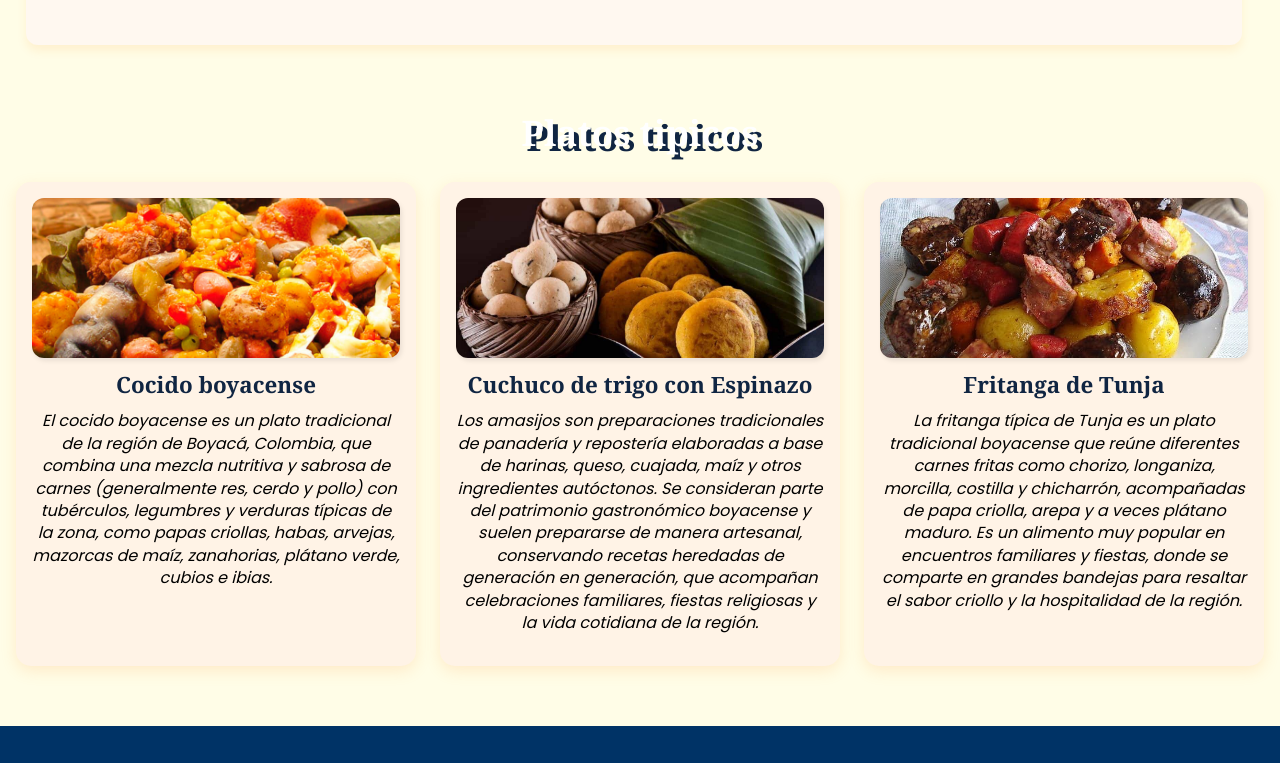
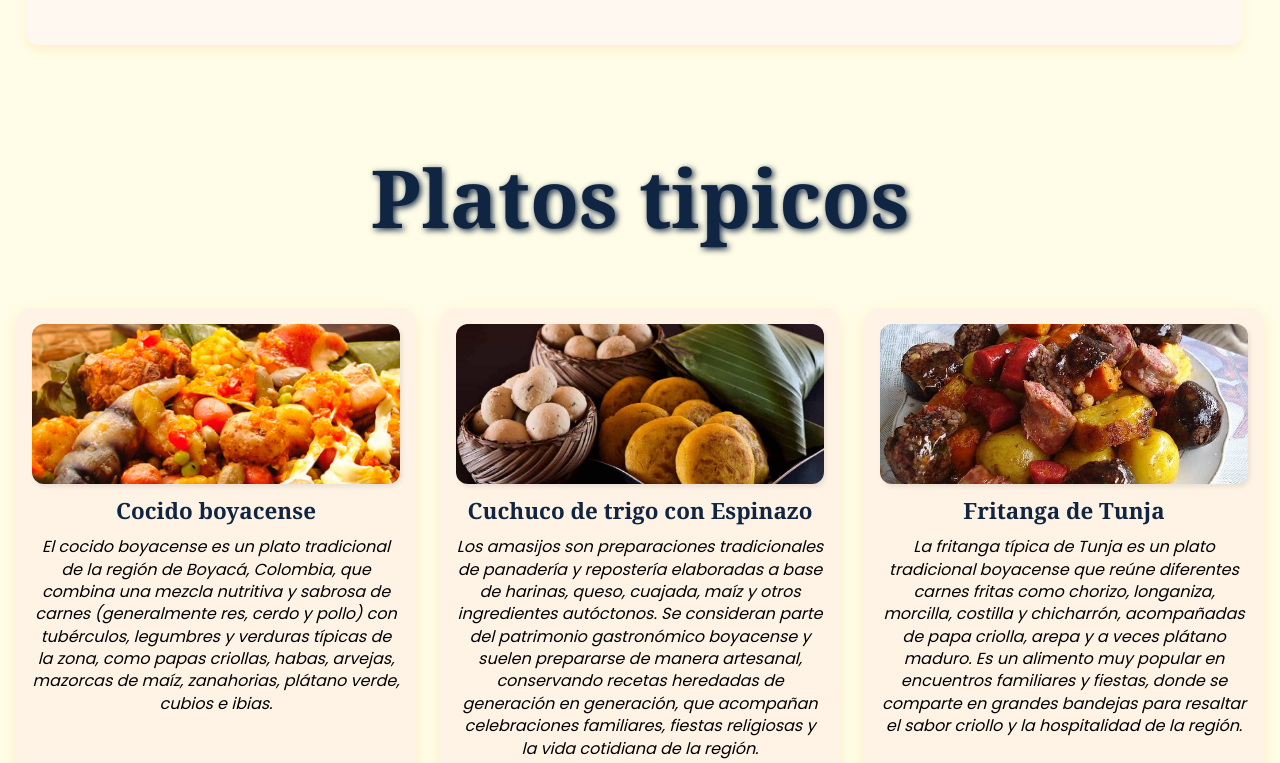
Before and after one commit to churca2001/Portafolio-Final-MaferKarinaReyes, a plain HTML site: page gastronomia.html in a window 1280 px wide. Shown: the part 933-1696 px from the top of the page. Drawn offline with nearby package versions, Linux system fonts and the light colour scheme.

Commit message:
Update gastronomia.html

```diff
--- a/gastronomia.html
+++ b/gastronomia.html
@@ -45,7 +45,7 @@
     <!--Platos Tipicos-->
            <section>
 
-           <h2>Platos tipicos</h2>
+          <h2 class="titulo-gastronomia">Platos tipicos</h2>
 
             <div class="gastronomia-group">
                 <div class="gastronomia-1">
```
